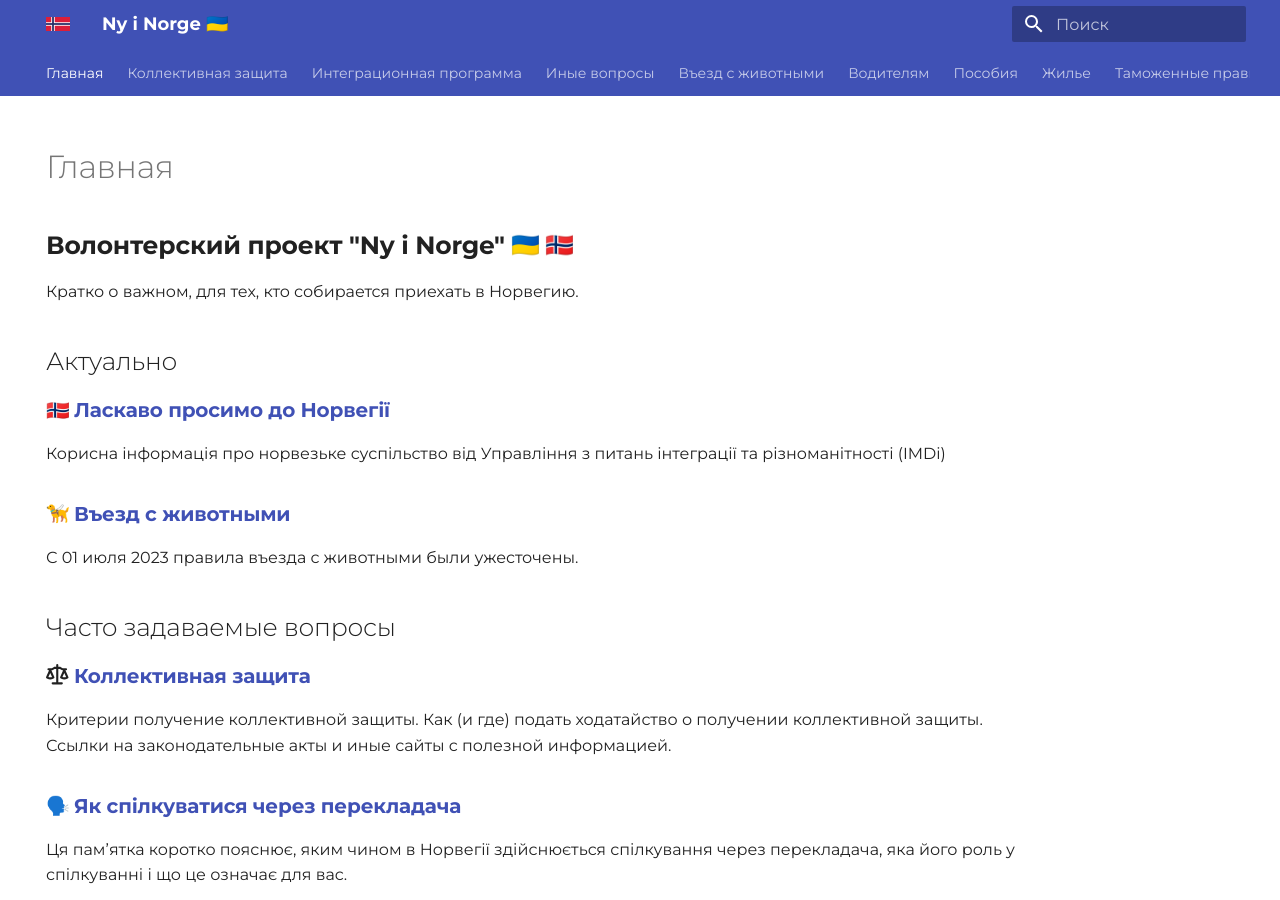
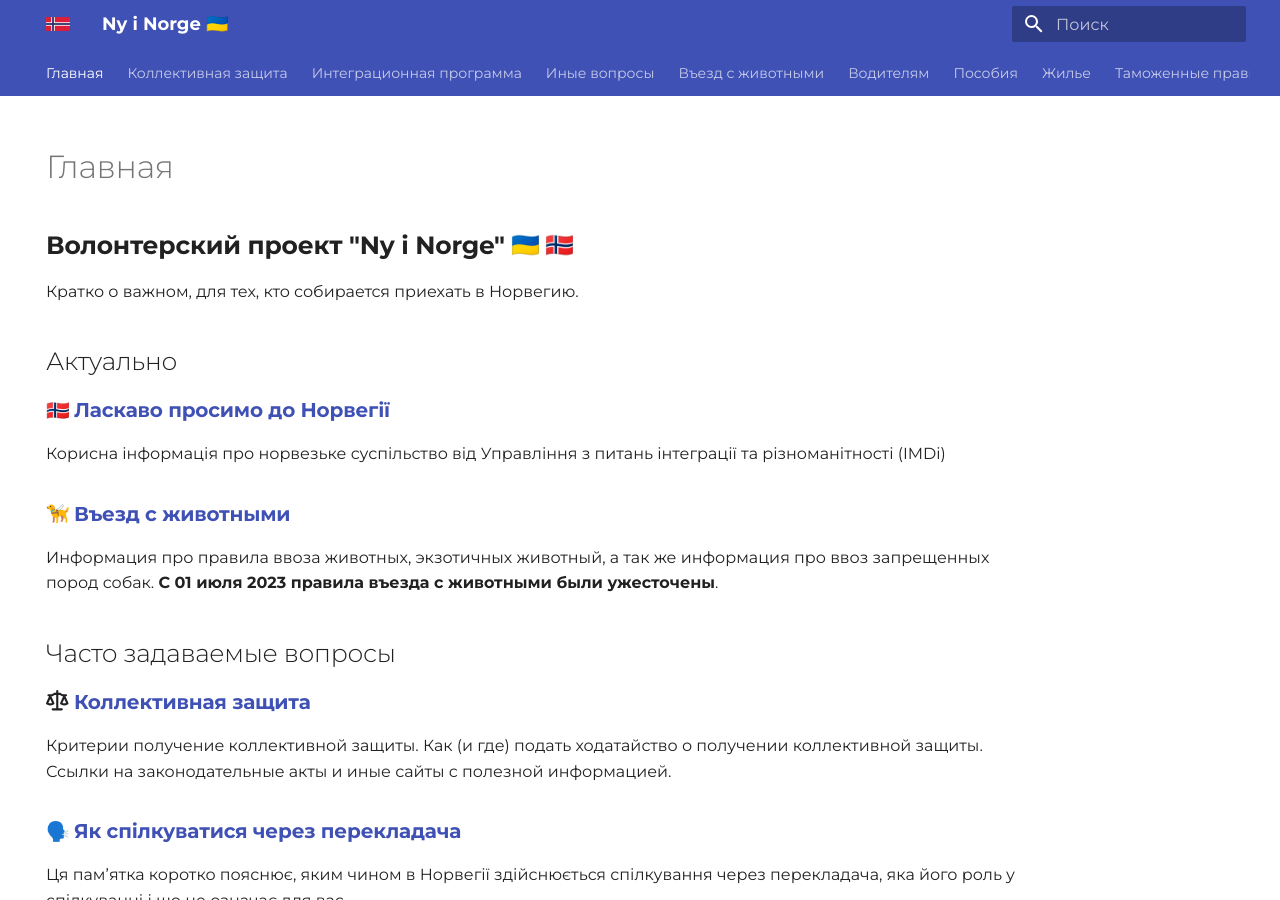
Before and after one commit to nyinorge/nyinorge.github.io, an MkDocs documentation site: the page built from docs/index.md, in a window 1280 px wide and 900 px high. Built offline with MkDocs 1.6.1 and Material for MkDocs 9.7.7, drawn with Linux system fonts in a browser that asks for light colours; emoji names are drawn with the system emoji font.

Commit message:
Update index.md

```diff
--- a/docs/index.md
+++ b/docs/index.md
@@ -13,7 +13,7 @@ hide:
 Корисна інформація про норвезьке суспільство від Управління з питань інтеграції та різноманітності (IMDi)
 
 ## :guide_dog: [Въезд с животными](animals.md)
-С 01 июля 2023 правила въезда с животными были ужесточены.
+Информация про правила ввоза животных, экзотичных животный, а так же информация про ввоз запрещенных пород собак. **С 01 июля 2023 правила въезда с животными были ужесточены**.
 
 # Часто задаваемые вопросы
 
```
